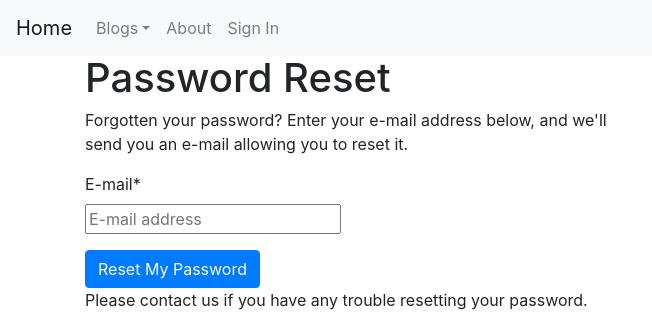
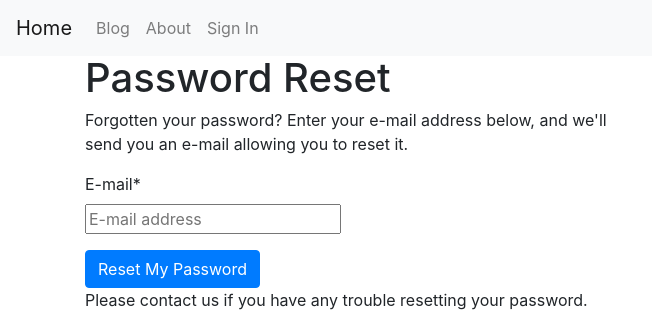
Before and after one commit to ephes/homepage, a Django app: page /accounts/password/reset/ in a window 1280 px wide. Shown: the top 314 px of the page, without its empty margins (0-652 px from the left). Run offline with Django 3.2, Linux system fonts and the light colour scheme; some libraries are stand-ins or nearby versions.

Commit message:
replace dropdown with link to blog

```diff
--- a/homepage/templates/base.html
+++ b/homepage/templates/base.html
@@ -38,11 +38,16 @@
 
         <div class="collapse navbar-collapse" id="navbarSupportedContent">
           <ul class="navbar-nav mr-auto">
+            <!--
             <li class="nav-item dropdown">
               <a class="nav-link dropdown-toggle" data-toggle="dropdown" href="#" role="button" aria-haspopup="true" aria-expanded="false">Blogs</a>
               <div class="dropdown-menu">
                 <a class="dropdown-item" href="/blogs/ephes_blog/">Ephes</a>
               </div>
+            </li>
+            -->
+            <li class="nav-item">
+                <a class="nav-link" href="{% url 'blogs:blogpost-list' 'ephes_blog' %}">Blog</a>
             </li>
             <li class="nav-item">
               <a class="nav-link" href="{% url 'about' %}">About</a>
```
